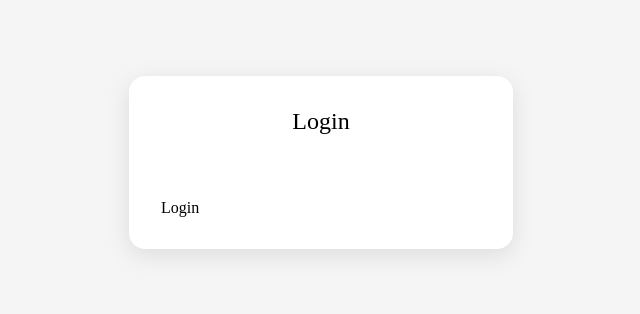
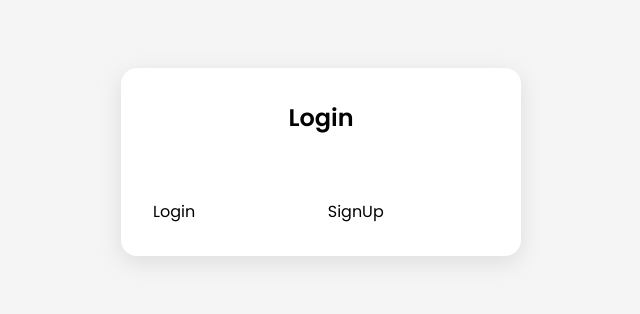
Before and after one commit to SreenathKarthick11/Eagle, a React (Vite) app in the folder frontend/: page /login in a window 1280 px wide. Shown: the part 246-560 px from the top of the page, without its empty margins (319-959 px from the left). Built offline with nearby package versions, Linux system fonts and the light colour scheme.

Commit message:
Frontend : Completed Design of Login Page.

```diff
--- a/frontend/index.html
+++ b/frontend/index.html
@@ -3,7 +3,10 @@
   <head>
     <meta charset="UTF-8" />
     <meta name="viewport" content="width=device-width, initial-scale=1.0" />
-    <title>frontend</title>
+    <link rel="preconnect" href="https://fonts.googleapis.com">
+    <link rel="preconnect" href="https://fonts.gstatic.com" crossorigin>
+    <link href="https://fonts.googleapis.com/css2?family=Poppins:wght@300;400;500;600&display=swap" rel="stylesheet">
+    <title>Eagle</title>
   </head>
   <body>
     <div id="root"></div>
--- a/frontend/src/pages/Login.tsx
+++ b/frontend/src/pages/Login.tsx
@@ -1,6 +1,7 @@
 import { useRef } from "react";
 import "./styles/Login.css";
 
+import { useNavigate } from "react-router-dom";
 import '@material/web/textfield/outlined-text-field.js';
 import '@material/web/button/filled-button.js';
 
@@ -8,11 +9,14 @@ export const Login = () => {
   const emailRef = useRef<any>(null);
   const passwordRef = useRef<any>(null);
 
+  const navigate = useNavigate();
+
   const handleLogin = () => {
     const email = emailRef.current?.value;
     const password = passwordRef.current?.value;
 
     console.log(email, password);
+    navigate("/");
   };
 
   return (
@@ -26,8 +30,12 @@ export const Login = () => {
         {/* @ts-ignore */}
         <md-outlined-text-field ref={passwordRef} label="Password" type="password" class="login-input" ></md-outlined-text-field>
 
-        {/* @ts-ignore */}
-        <md-filled-button class="login-button" onClick={handleLogin}> Login </md-filled-button>
+        <div className="btn-container">
+          {/* @ts-ignore */}
+          <md-filled-button class="button" onClick={handleLogin}> Login </md-filled-button>
+          {/* @ts-ignore */}
+          <md-filled-button class="button" onClick={()=> navigate("/signup") }> SignUp </md-filled-button>
+        </div>
       </div>
     </div>
   );
--- a/frontend/src/pages/styles/Login.css
+++ b/frontend/src/pages/styles/Login.css
@@ -1,5 +1,8 @@
 /* Login.css */
-
+* {
+  font-family: 'Poppins', sans-serif;
+  box-sizing: border-box;
+}
 .login-container {
   height: 100vh;
   display: flex;
@@ -9,7 +12,7 @@
 }
 
 .login-card {
-  width: 320px;
+  width: 400px;
   padding: 32px;
   border-radius: 16px;
   background: #ffffff;
@@ -22,13 +25,19 @@
 .login-title {
   margin: 0;
   text-align: center;
-  font-weight: 500;
+  font-weight: 600;
 }
 
 .login-input {
   width: 100%;
 }
 
-.login-button {
+.button {
   margin-top: 10px;
+  width: 48%;
 }
+
+.btn-container {
+  display: flex;
+  justify-content: space-between;
+}
```
